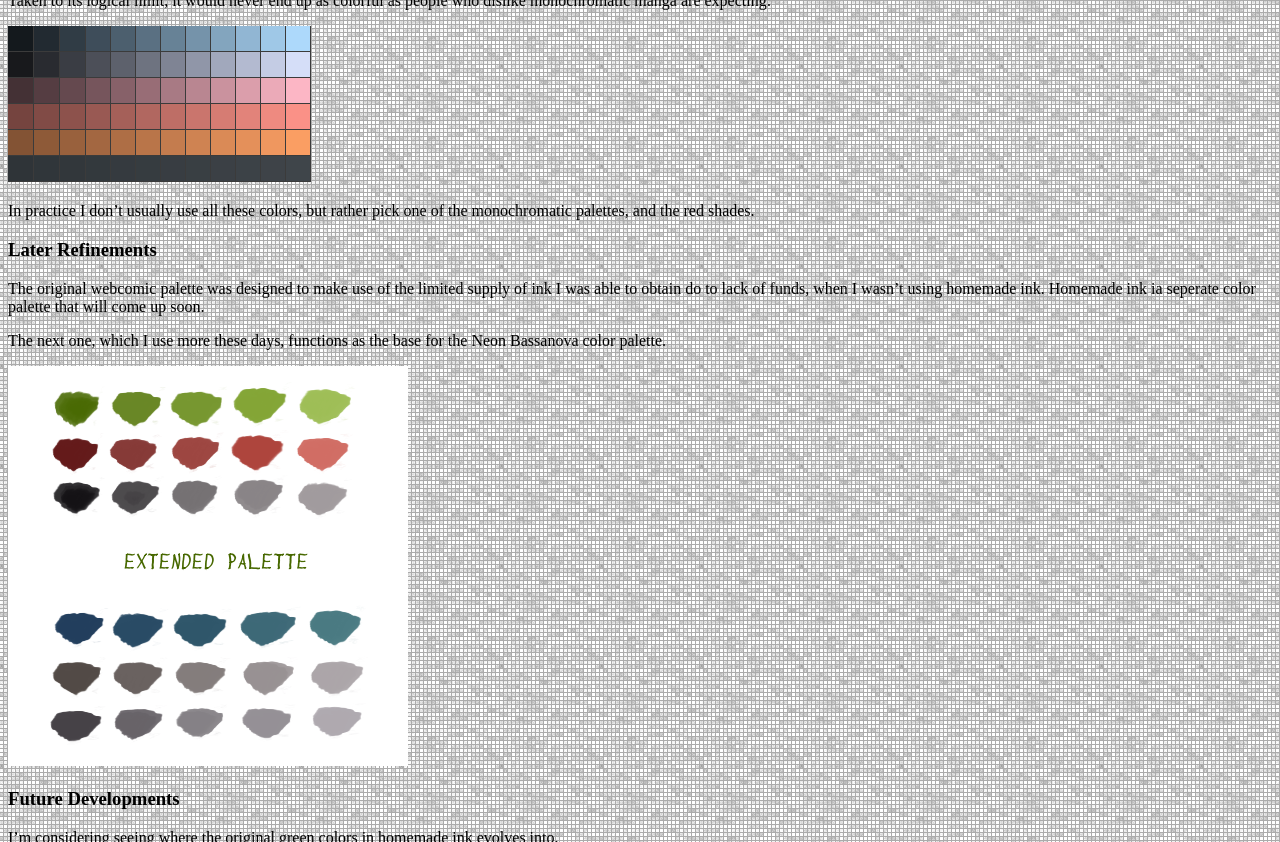
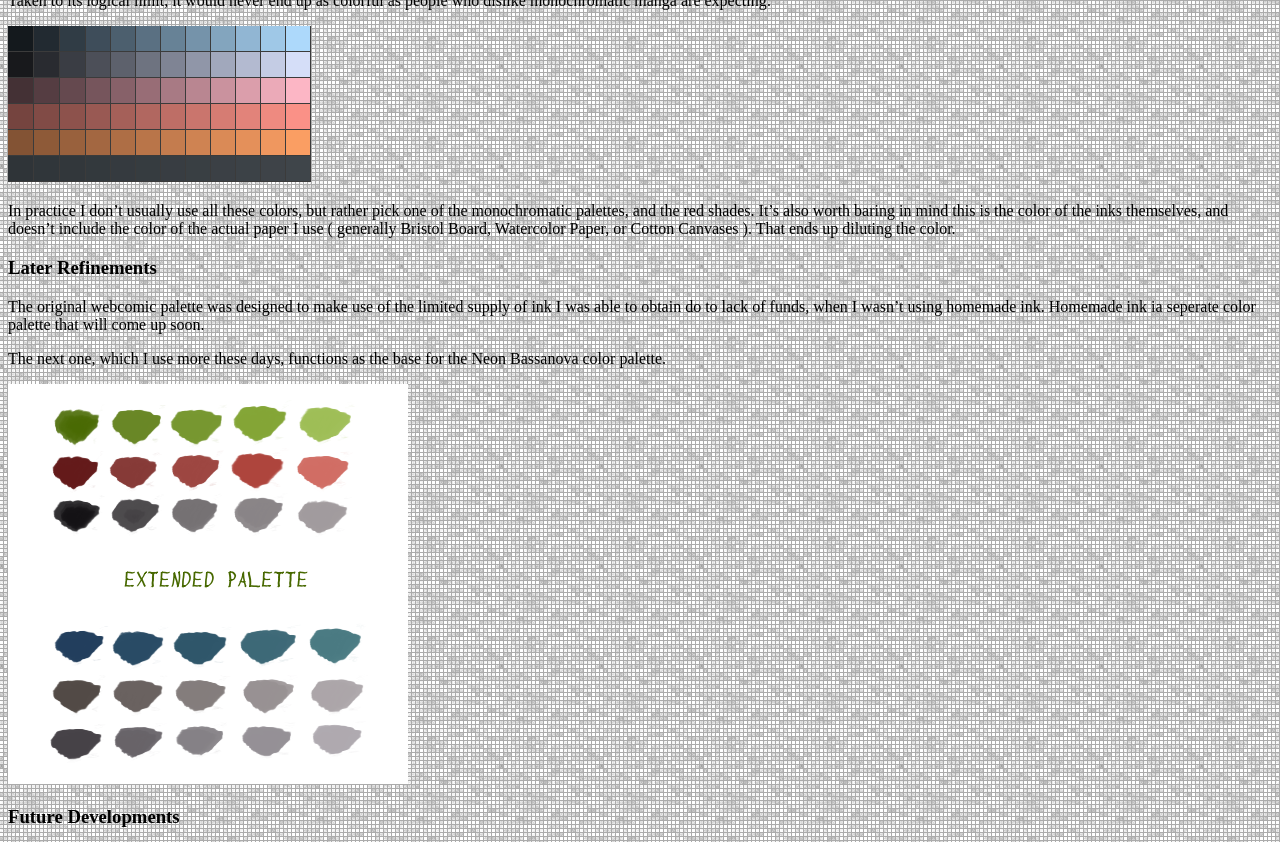
Before and after one commit to LWFlouisa/UploadedFairyRadio, a Jekyll site: the page built from _posts/2023-11-15-episode18.md, in a window 1280 px wide and 900 px high, scrolled down 1033 px, cut to the strip 58-900 px from the top of the window. Built offline with Jekyll 4.4.1, drawn with Linux system fonts in a browser that asks for light colours; our own code applies the rules of GitHub Pages for plain Markdown files.

Commit message:
Update 2023-11-15-episode18.md

```diff
--- a/_posts/2023-11-15-episode18.md
+++ b/_posts/2023-11-15-episode18.md
@@ -16,7 +16,7 @@ Taken to its logical limit, it would never end up as colorful as people who disl
 
 ![Robins Egg](https://github.com/LWFlouisa/UploadedFairyRadio/blob/main/Images/RobinsEggPalette/RobinsEggFullPalette.png?raw=true)
 
-In practice I don't usually use all these colors, but rather pick one of the monochromatic palettes, and the red shades.
+In practice I don't usually use all these colors, but rather pick one of the monochromatic palettes, and the red shades. It's also worth baring in mind this is the color of the inks themselves, and doesn't include the color of the actual paper I use ( generally Bristol Board, Watercolor Paper, or Cotton Canvases ). That ends up diluting the color.
 
 ### Later Refinements
 The original webcomic palette was designed to make use of the limited supply of ink I was able to obtain do to lack of funds, when I wasn't using homemade ink. Homemade ink ia seperate color palette that will come up soon.
```
